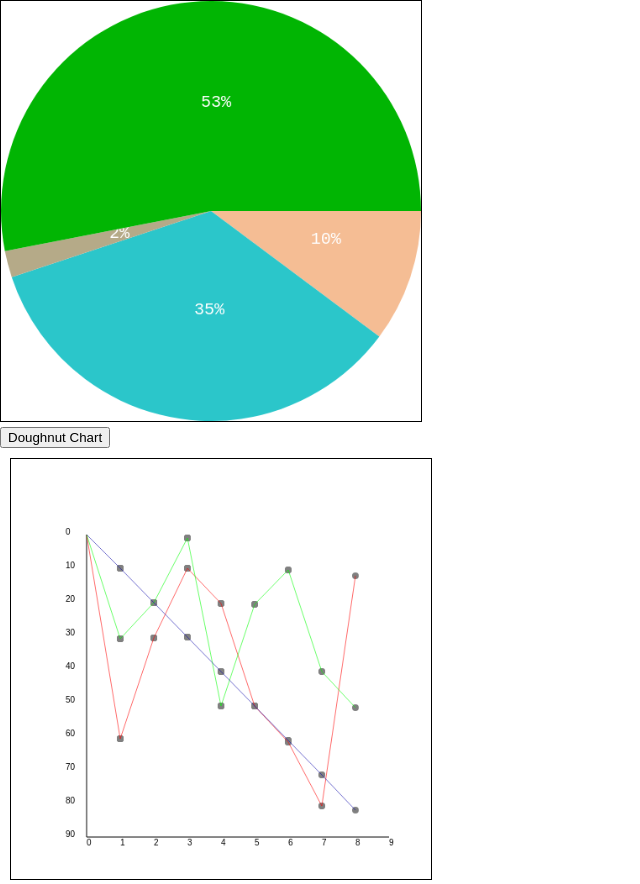
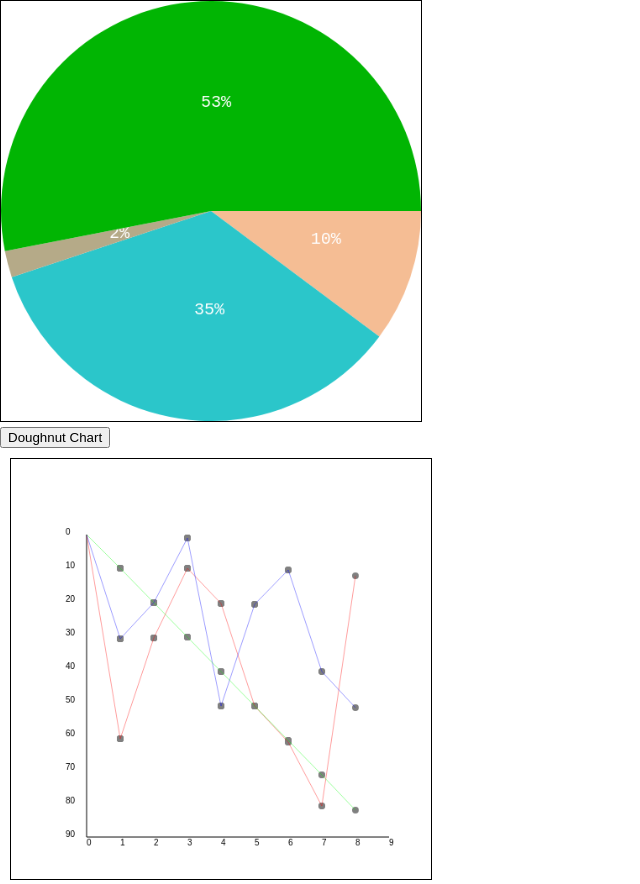
Before and after one commit to VigneshwaranJheyaraman/canvasReference, a React (Create React App) app: page / in a window 1280 px wide. Shown: the top 884 px of the page, without its empty margins (0-640 px from the left). Built offline with nearby package versions, Linux system fonts and the light colour scheme.

Commit message:
Unknown updates commit as a backup

```diff
--- a/src/App.js
+++ b/src/App.js
@@ -9,7 +9,7 @@ function App() {
     <PieChart canvasId="linegraph" canvasWidth = {500} canvasHeight={500}/>
       <LineGraph canvasWidth = {500} canvasHeight={500} xAxisDataSet={[1,2,3,4,5,6,7,8]}
        yAxisDataSet={{1:[63,33,10,22,54,67,83,19], 2:[34,21,4,54,23,12,43,56], 3:[10,21,32,43,54,65,76,88]}}
-        shape="circle" crossHair={true} graphColors={["#ff0000","#00ff00","#110CAC"]} graphType="line"/>
+        shape="circle" crossHair={true} graphColors={["#ff0000","#0000ff","#00ff00"]} graphType="line"/>
     </div>
   );
 }
--- a/src/components/LineGraph.js
+++ b/src/components/LineGraph.js
@@ -35,7 +35,7 @@ class LineGraph extends Component
         let graphAlpha ={};
         for(var j in this.props.yAxisDataSet)
         {
-            graphAlpha[j] = 0.6;
+            graphAlpha[j] = 0.4;
         }
         this.setState({canvas : this.canvasRef.current, graphAlpha: graphAlpha}, () => {
             this.state.canvas.getContext("2d").clearRect(0,0,this.props.canvasWidth, this.props.canvasHeight);
@@ -223,7 +223,7 @@ class LineGraph extends Component
                     }
                     else{
                         this.drawCrossHair(ctx,0,0);
-                        this.setState({graphAlpha:Object.assign({}, this.state.graphAlpha, {[this.state.hoveredGraph]:0.6})});
+                        this.setState({graphAlpha:Object.assign({}, this.state.graphAlpha, {[this.state.hoveredGraph]:0.4})});
                     }
                 });
             }
```
